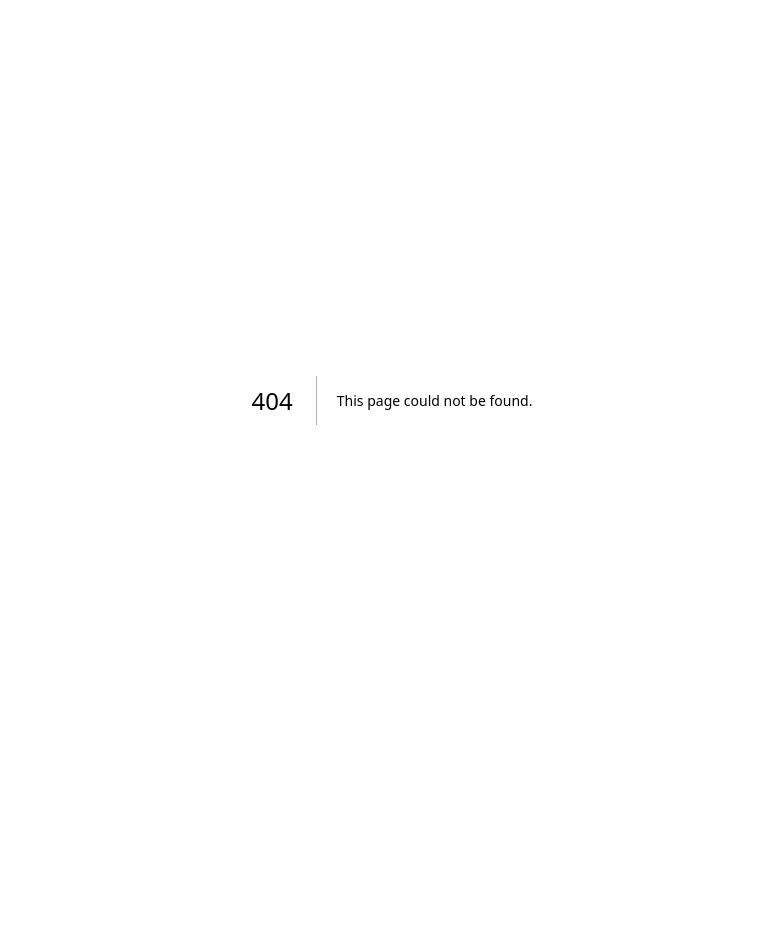
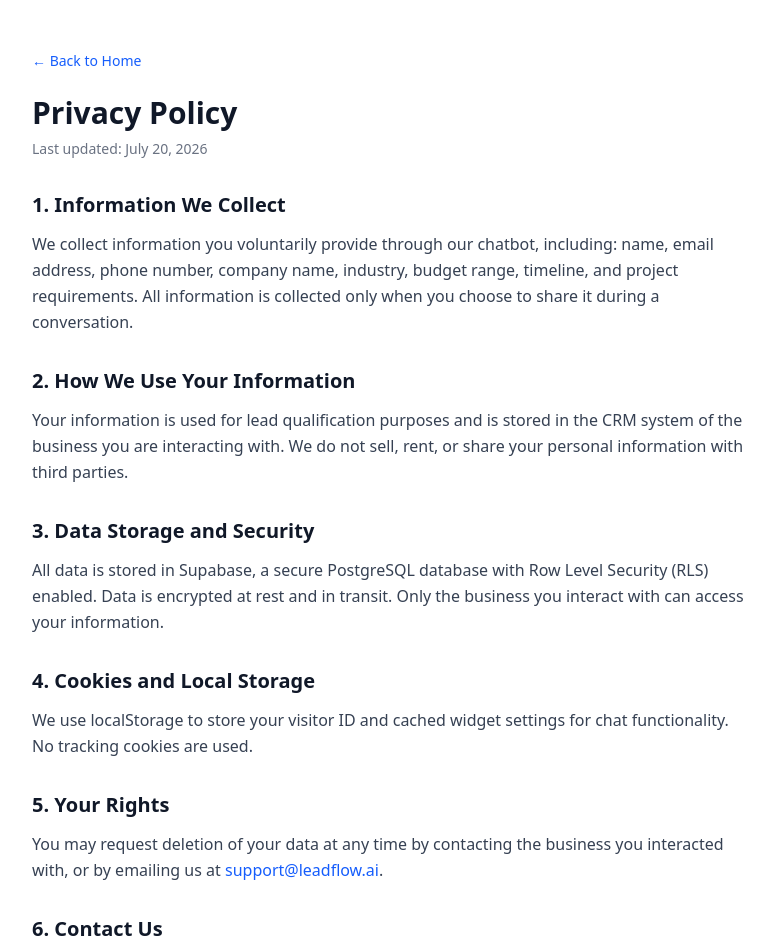
Before and after one commit to hekmatkhan-1/leadflow-AI, a Next.js app: page /legal/privacy in a window 1280 px wide. Before the commit this address had no page. Shown: the top 952 px of the page, without its empty margins (248-1022 px from the left). Before the commit the page ends 800 px from the top, so only its background shows below. Built offline with nearby package versions, Linux system fonts and the light colour scheme.

Commit message:
LeadFlow AI - Full production-ready SaaS

```diff
--- a/package.json
+++ b/package.json
@@ -11,7 +11,6 @@
   "dependencies": {
     "@supabase/ssr": "^0.6.1",
     "@supabase/supabase-js": "^2.49.4",
-    "@tanstack/react-table": "^8.21.2",
     "clsx": "^2.1.1",
     "date-fns": "^4.1.0",
     "lucide-react": "^0.487.0",
@@ -20,7 +19,6 @@
     "react": "^19.1.0",
     "react-dom": "^19.1.0",
     "react-hot-toast": "^2.5.2",
-    "recharts": "^2.15.2",
     "tailwind-merge": "^3.2.0",
     "zod": "^3.24.3"
   },
--- a/src/app/embed/route.ts
+++ b/src/app/embed/route.ts
@@ -202,6 +202,16 @@ function widgetCSS(): string {
   #lf-chat-input-area { background:#1e1e2e; border-color:#2d2d3f; }
   #lf-chat-input { background:#2d2d3f; border-color:#3d3d5c; color:#e5e7eb; }
   #lf-typing-indicator { background:#2d2d3f; }
+}
+
+#lf-chat-legal { text-align:center; padding:6px 12px; font-size:10px; color:#9ca3af; }
+#lf-chat-legal a { color:#9ca3af; text-decoration:none; }
+#lf-chat-legal a:hover { color:#6b7280; text-decoration:underline; }
+#lf-chat-legal span { margin:0 4px; }
+@media (prefers-color-scheme:dark) {
+  #lf-chat-legal { color:#6b7280; }
+  #lf-chat-legal a { color:#6b7280; }
+  #lf-chat-legal a:hover { color:#9ca3af; }
 }
 `.trim();
 }
@@ -441,9 +451,18 @@ function widgetJS(bid: string, preSettings: WidgetSettings): string {
       })
     ]);
 
+    // Legal links
+    var origin = window.location.origin || '';
+    var legal = el('div', { id: 'lf-chat-legal' }, [
+      el('a', { href: origin + '/legal/privacy', target: '_blank', innerHTML: 'Privacy' }),
+      el('span', { innerHTML: '·' }),
+      el('a', { href: origin + '/legal/terms', target: '_blank', innerHTML: 'Terms' })
+    ]);
+
     win.appendChild(header);
     win.appendChild(messages);
     win.appendChild(inputArea);
+    win.appendChild(legal);
     container.appendChild(bubble);
     container.appendChild(win);
 
--- /dev/null
+++ b/src/app/legal/privacy/page.tsx
@@ -0,0 +1,83 @@
+import Link from "next/link";
+
+export default function PrivacyPage() {
+  return (
+    <div className="max-w-3xl mx-auto px-6 py-12 text-gray-900 dark:text-gray-100">
+      <Link
+        href="/"
+        className="text-sm text-blue-600 hover:underline dark:text-blue-400 mb-6 inline-block"
+      >
+        ← Back to Home
+      </Link>
+      <h1 className="text-3xl font-bold mb-2">Privacy Policy</h1>
+      <p className="text-sm text-gray-500 dark:text-gray-400 mb-8">
+        Last updated: July 20, 2026
+      </p>
+
+      <section className="mb-8">
+        <h2 className="text-xl font-semibold mb-3">1. Information We Collect</h2>
+        <p className="leading-relaxed text-gray-700 dark:text-gray-300">
+          We collect information you voluntarily provide through our chatbot,
+          including: name, email address, phone number, company name, industry,
+          budget range, timeline, and project requirements. All information is
+          collected only when you choose to share it during a conversation.
+        </p>
+      </section>
+
+      <section className="mb-8">
+        <h2 className="text-xl font-semibold mb-3">2. How We Use Your Information</h2>
+        <p className="leading-relaxed text-gray-700 dark:text-gray-300">
+          Your information is used for lead qualification purposes and is stored
+          in the CRM system of the business you are interacting with. We do not
+          sell, rent, or share your personal information with third parties.
+        </p>
+      </section>
+
+      <section className="mb-8">
+        <h2 className="text-xl font-semibold mb-3">3. Data Storage and Security</h2>
+        <p className="leading-relaxed text-gray-700 dark:text-gray-300">
+          All data is stored in Supabase, a secure PostgreSQL database with Row
+          Level Security (RLS) enabled. Data is encrypted at rest and in transit.
+          Only the business you interact with can access your information.
+        </p>
+      </section>
+
+      <section className="mb-8">
+        <h2 className="text-xl font-semibold mb-3">4. Cookies and Local Storage</h2>
+        <p className="leading-relaxed text-gray-700 dark:text-gray-300">
+          We use localStorage to store your visitor ID and cached widget settings
+          for chat functionality. No tracking cookies are used.
+        </p>
+      </section>
+
+      <section className="mb-8">
+        <h2 className="text-xl font-semibold mb-3">5. Your Rights</h2>
+        <p className="leading-relaxed text-gray-700 dark:text-gray-300">
+          You may request deletion of your data at any time by contacting the
+          business you interacted with, or by emailing us at{" "}
+          <a
+            href="mailto:support@leadflow.ai"
+            className="text-blue-600 hover:underline dark:text-blue-400"
+          >
+            support@leadflow.ai
+          </a>
+          .
+        </p>
+      </section>
+
+      <section className="mb-8">
+        <h2 className="text-xl font-semibold mb-3">6. Contact Us</h2>
+        <p className="leading-relaxed text-gray-700 dark:text-gray-300">
+          If you have questions about this Privacy Policy, please contact us at{" "}
+          <a
+            href="mailto:support@leadflow.ai"
+            className="text-blue-600 hover:underline dark:text-blue-400"
+          >
+            support@leadflow.ai
+          </a>
+          .
+        </p>
+      </section>
+    </div>
+  );
+}
--- /dev/null
+++ b/src/app/legal/terms/page.tsx
@@ -0,0 +1,84 @@
+import Link from "next/link";
+
+export default function TermsPage() {
+  return (
+    <div className="max-w-3xl mx-auto px-6 py-12 text-gray-900 dark:text-gray-100">
+      <Link
+        href="/"
+        className="text-sm text-blue-600 hover:underline dark:text-blue-400 mb-6 inline-block"
+      >
+        ← Back to Home
+      </Link>
+      <h1 className="text-3xl font-bold mb-2">Terms of Service</h1>
+      <p className="text-sm text-gray-500 dark:text-gray-400 mb-8">
+        Last updated: July 20, 2026
+      </p>
+
+      <section className="mb-8">
+        <h2 className="text-xl font-semibold mb-3">1. Acceptance of Terms</h2>
+        <p className="leading-relaxed text-gray-700 dark:text-gray-300">
+          By using LeadFlow AI, you agree to these Terms of Service. If you do
+          not agree to these terms, do not use the service.
+        </p>
+      </section>
+
+      <section className="mb-8">
+        <h2 className="text-xl font-semibold mb-3">2. Acceptable Use</h2>
+        <p className="leading-relaxed text-gray-700 dark:text-gray-300">
+          You agree not to misuse the chatbot, including: spamming, attempting to
+          reverse engineer the service, using the service for any illegal purpose,
+          or interfering with the operation of the service.
+        </p>
+      </section>
+
+      <section className="mb-8">
+        <h2 className="text-xl font-semibold mb-3">3. Disclaimer of Warranties</h2>
+        <p className="leading-relaxed text-gray-700 dark:text-gray-300">
+          The service is provided &quot;as is&quot; without warranties of any kind,
+          express or implied. LeadFlow AI does not warrant that the service will
+          be uninterrupted, error-free, or completely secure.
+        </p>
+      </section>
+
+      <section className="mb-8">
+        <h2 className="text-xl font-semibold mb-3">4. Limitation of Liability</h2>
+        <p className="leading-relaxed text-gray-700 dark:text-gray-300">
+          LeadFlow AI shall not be liable for any indirect, incidental, special,
+          or consequential damages arising from your use of the service, including
+          but not limited to loss of data or business interruption.
+        </p>
+      </section>
+
+      <section className="mb-8">
+        <h2 className="text-xl font-semibold mb-3">5. Governing Law</h2>
+        <p className="leading-relaxed text-gray-700 dark:text-gray-300">
+          These terms are governed by the laws of the State of Delaware, United
+          States. Any disputes shall be resolved in the courts of Delaware.
+        </p>
+      </section>
+
+      <section className="mb-8">
+        <h2 className="text-xl font-semibold mb-3">6. Changes to Terms</h2>
+        <p className="leading-relaxed text-gray-700 dark:text-gray-300">
+          We reserve the right to modify these terms at any time. Continued use
+          of the service after changes are posted constitutes acceptance of the
+          updated terms.
+        </p>
+      </section>
+
+      <section className="mb-8">
+        <h2 className="text-xl font-semibold mb-3">7. Contact</h2>
+        <p className="leading-relaxed text-gray-700 dark:text-gray-300">
+          For questions about these Terms of Service, contact us at{" "}
+          <a
+            href="mailto:support@leadflow.ai"
+            className="text-blue-600 hover:underline dark:text-blue-400"
+          >
+            support@leadflow.ai
+          </a>
+          .
+        </p>
+      </section>
+    </div>
+  );
+}
--- a/src/app/page.tsx
+++ b/src/app/page.tsx
@@ -368,9 +368,17 @@ export default function LandingPage() {
               </Link>
             </div>
           </div>
-          <p className="mt-8 text-center text-xs text-gray-400 dark:text-gray-500">
-            &copy; {new Date().getFullYear()} LeadFlow AI. All rights reserved.
-          </p>
+          <div className="mt-8 flex flex-col sm:flex-row items-center justify-center gap-2 sm:gap-4 text-xs text-gray-400 dark:text-gray-500">
+            <p>&copy; {new Date().getFullYear()} LeadFlow AI. All rights reserved.</p>
+            <span className="hidden sm:inline">·</span>
+            <Link href="/legal/privacy" className="hover:text-gray-600 dark:hover:text-gray-300 transition-colors">
+              Privacy Policy
+            </Link>
+            <span className="hidden sm:inline">·</span>
+            <Link href="/legal/terms" className="hover:text-gray-600 dark:hover:text-gray-300 transition-colors">
+              Terms of Service
+            </Link>
+          </div>
         </div>
       </footer>
     </div>
```
Also changed, not shown: 1 other file (tests, documents, lock files or other folders).
